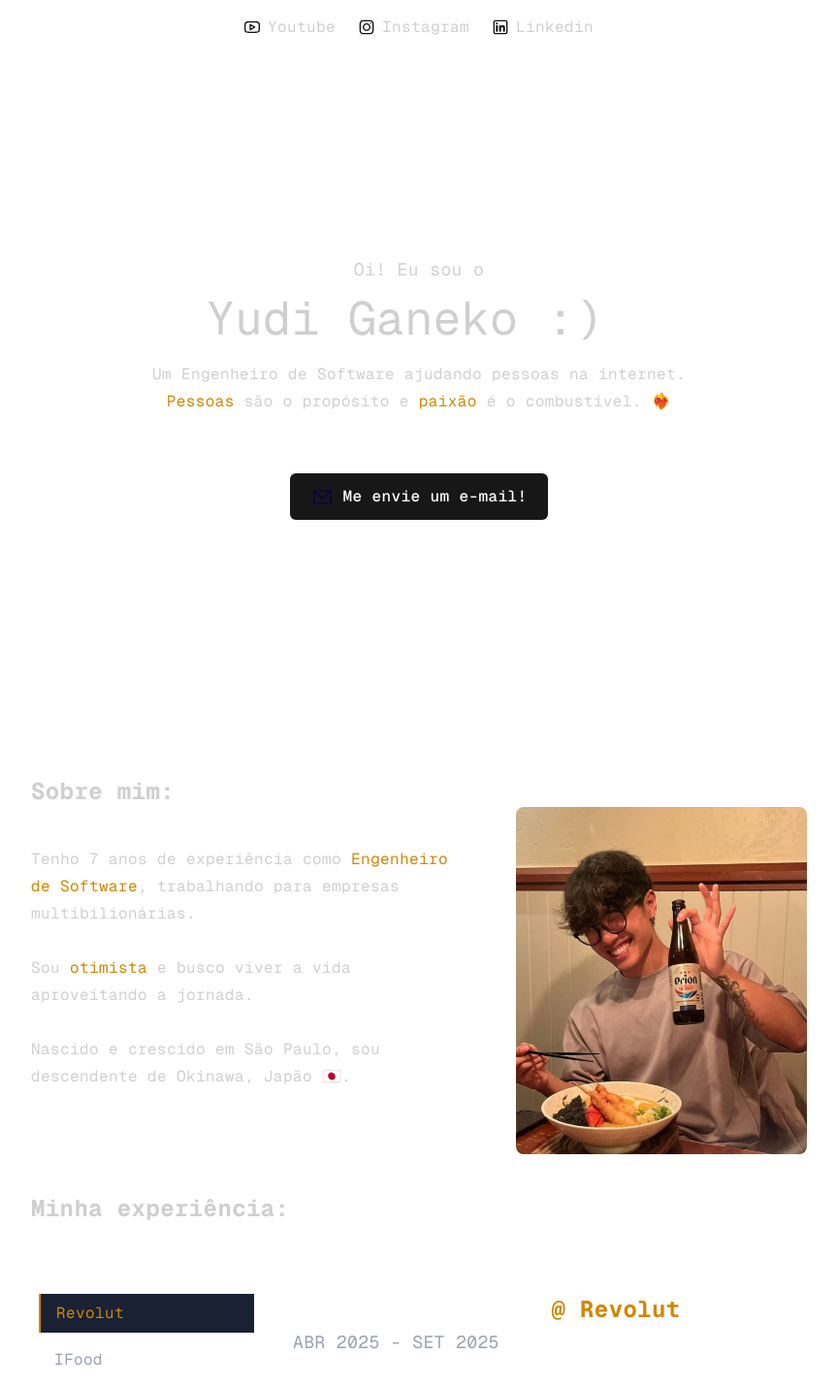
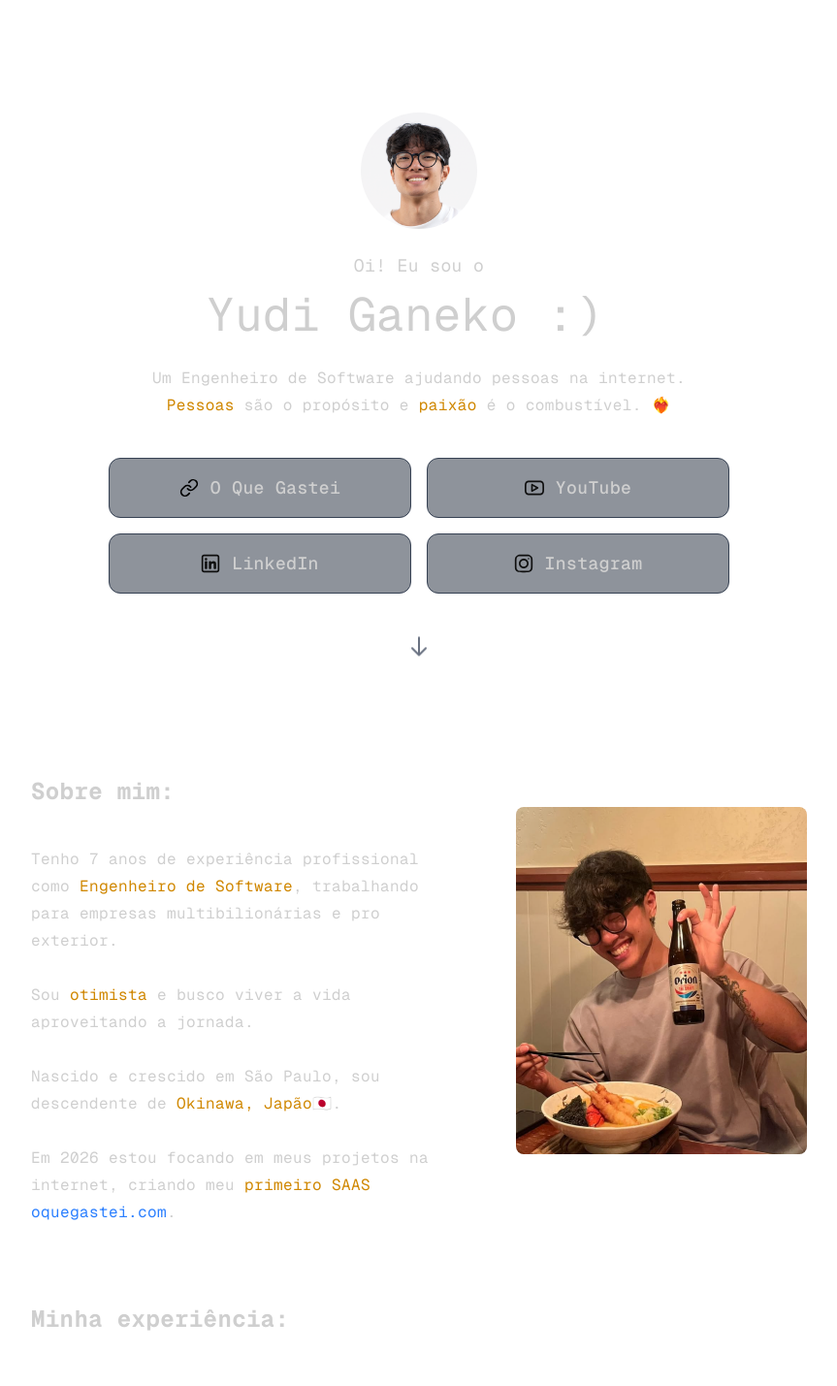
Before and after one commit to YudiG12/yudiganeko.com, a Next.js app: page / in a window 1280 px wide. Shown: the top 1429 px of the page at 97% size, without its empty margins (208-1071 px from the left). Built offline with nearby package versions, Linux system fonts and the light colour scheme.

Commit message:
Links uteis

```diff
--- a/app/page.tsx
+++ b/app/page.tsx
@@ -1,65 +1,23 @@
 import Image from "next/image";
 import ExperienceList from "./experiences";
 import NameAnimation from "./name-animation";
+import Link from "next/link";
 
 export default function Home() {
   return (
     <div className="font-mono tracking-wide grid items-center min-h-screen xl:px-60 lg:px-30 md:px-10 px-10 pb-10">
-      <nav className="w-full py-4 flex gap-[24px] flex-wrap items-center justify-center fixed top-0 left-0 bg-background z-50">
-        <a
-          className="flex items-center gap-2 hover:underline hover:underline-offset-4"
-          href="https://youtube.com/@yudiganeko"
-          target="_blank"
-          rel="noopener noreferrer"
-        >
+      <main className="flex text-lg flex-col row-start-2">
+        {/* Apresentação + Links */}
+        <div className="flex min-h-screen text-lg flex-col row-start-2 items-center justify-center">
           <Image
-            className="dark:invert sm:w-4 sm:h-4"
-            aria-hidden
-            src="/youtube.svg"
-            alt="Youtube icon"
-            width={20}
-            height={20}
+            className="rounded-full object-cover mb-6"
+            alt="Yudi Ganeko"
+            src="/profile.png"
+            width={120}
+            height={120}
           />
-          <span className="hidden sm:block">Youtube</span>
-        </a>
-        <a
-          className="flex items-center gap-2 hover:underline hover:underline-offset-4"
-          href="https://instagram.com/ganekoyudi"
-          target="_blank"
-          rel="noopener noreferrer"
-        >
-          <Image
-            className="dark:invert sm:w-4 sm:h-4"
-            aria-hidden
-            src="/instagram.svg"
-            alt="Instagram icon"
-            width={20}
-            height={20}
-          />
-          <span className="hidden sm:block">Instagram</span>
-        </a>
-        <a
-          className="flex items-center gap-2 hover:underline hover:underline-offset-4"
-          href="https://www.linkedin.com/in/lucas-yudi-ganeko-1ba3b3178"
-          target="_blank"
-          rel="noopener noreferrer"
-        >
-          <Image
-            className="dark:invert sm:w-4 sm:h-4"
-            aria-hidden
-            src="/linkedin.svg"
-            alt="Linkedin icon"
-            width={20}
-            height={20}
-          />
-          <span className="hidden sm:block">Linkedin</span>
-        </a>
-      </nav>
-
-      <main className="flex text-lg flex-col row-start-2">
-        <div className="flex min-h-screen text-lg flex-col row-start-2 items-center justify-center">
           Oi! Eu sou o
-          <h1 className="text-5xl mt-3 mb-5 text-center">
+          <h1 className="text-3xl sm:text-5xl mt-3 mb-5 text-center min-h-[2.5rem] sm:min-h-[3.5rem]">
             <NameAnimation />
           </h1>
           <p className="max-w-5xl text-base leading-7 text-center">
@@ -68,30 +26,120 @@
             <span className="text-yellow-600">Pessoas</span> são o propósito e{" "}
             <span className="text-yellow-600">paixão</span> é o combustível. ❤️‍🔥
           </p>
-          <div className="flex mt-15 gap-4 items-center flex-col sm:flex-row">
+          <div className="grid grid-cols-1 sm:grid-cols-2 gap-4 mt-10 w-full max-w-2xl px-4">
             <a
-              className="rounded-md border border-solid border-transparent transition-colors flex items-center justify-center bg-foreground text-background gap-2 hover:bg-[#383838] dark:hover:bg-[#ccc] font-medium text-sm sm:text-base h-10 sm:h-12 px-4 sm:px-5 sm:w-auto"
-              href="mailto:contato@yudiganeko.com"
+              href="https://www.oquegastei.com"
+              target="_blank"
+              rel="noopener noreferrer"
+              className="flex items-center justify-center gap-3 py-4 px-6 rounded-xl border border-gray-700 bg-gray-800/50 hover:bg-gray-700/70 hover:border-yellow-600 transition-all duration-300 group"
             >
-              <Image alt="Mail icon" src="/mail.svg" width={25} height={25} />
-              Me envie um e-mail!
+              <Image
+                className="dark:invert"
+                src="/link.svg"
+                alt="Link icon"
+                width={20}
+                height={20}
+              />
+              <span className="font-medium group-hover:text-yellow-500 transition-colors">
+                O Que Gastei
+              </span>
             </a>
+            <a
+              href="https://youtube.com/@yudiganeko"
+              target="_blank"
+              rel="noopener noreferrer"
+              className="flex items-center justify-center gap-3 py-4 px-6 rounded-xl border border-gray-700 bg-gray-800/50 hover:bg-gray-700/70 hover:border-red-500 transition-all duration-300 group"
+            >
+              <Image
+                className="dark:invert"
+                src="/youtube.svg"
+                alt="Youtube icon"
+                width={20}
+                height={20}
+              />
+              <span className="font-medium group-hover:text-red-500 transition-colors">
+                YouTube
+              </span>
+            </a>
+            <a
+              href="https://www.linkedin.com/in/lucas-yudi-ganeko-1ba3b3178"
+              target="_blank"
+              rel="noopener noreferrer"
+              className="flex items-center justify-center gap-3 py-4 px-6 rounded-xl border border-gray-700 bg-gray-800/50 hover:bg-gray-700/70 hover:border-blue-500 transition-all duration-300 group"
+            >
+              <Image
+                className="dark:invert"
+                src="/linkedin.svg"
+                alt="LinkedIn icon"
+                width={20}
+                height={20}
+              />
+              <span className="font-medium group-hover:text-blue-500 transition-colors">
+                LinkedIn
+              </span>
+            </a>
+            <a
+              href="https://instagram.com/ganekoyudi"
+              target="_blank"
+              rel="noopener noreferrer"
+              className="flex items-center justify-center gap-3 py-4 px-6 rounded-xl border border-gray-700 bg-gray-800/50 hover:bg-gray-700/70 hover:border-pink-500 transition-all duration-300 group"
+            >
+              <Image
+                className="dark:invert"
+                src="/instagram.svg"
+                alt="Instagram icon"
+                width={20}
+                height={20}
+              />
+              <span className="font-medium group-hover:text-pink-500 transition-colors">
+                Instagram
+              </span>
+            </a>
+          </div>
+          <div className="mt-12 animate-bounce">
+            <svg
+              className="w-6 h-6 text-gray-500"
+              fill="none"
+              stroke="currentColor"
+              viewBox="0 0 24 24"
+            >
+              <path
+                strokeLinecap="round"
+                strokeLinejoin="round"
+                strokeWidth={2}
+                d="M19 14l-7 7m0 0l-7-7m7 7V3"
+              />
+            </svg>
           </div>
         </div>
         <h1 className="text-left font-bold text-2xl">Sobre mim:</h1>
         <div className="flex flex-col sm:flex-row mb-10 items-center sm:items-start">
           <p className="my-10 leading-7 sm:mr-15 text-base text-left">
-            Tenho 7 anos de experiência como{" "}
+            Tenho 7 anos de experiência profissional como{" "}
             <span className="text-yellow-600"> Engenheiro de Software</span>
-            , trabalhando para empresas multibilionárias.
+            , trabalhando para empresas multibilionárias e pro exterior.
             <br />
             <br />
             Sou <span className="text-yellow-600">otimista</span> e busco viver
             a vida aproveitando a jornada.
             <br />
             <br />
-            Nascido e crescido em São Paulo, sou descendente de Okinawa, Japão
+            Nascido e crescido em São Paulo, sou descendente de
+            <span className="text-yellow-600"> Okinawa, Japão</span>
             🇯🇵.
+            <br />
+            <br />
+            Em 2026 estou focando em meus projetos na internet, criando meu
+            <span className="text-yellow-600"> primeiro SAAS</span>{" "}
+            <Link
+              href="https://www.oquegastei.com"
+              className="text-blue-500 hover:underline"
+              target="_blank"
+              rel="noopener noreferrer"
+            >
+              oquegastei.com
+            </Link>
+            .
           </p>
           <Image
             className="rounded-lg object-cover"
```
Also changed, not shown: public/link.svg (added), public/profile.png (added).
